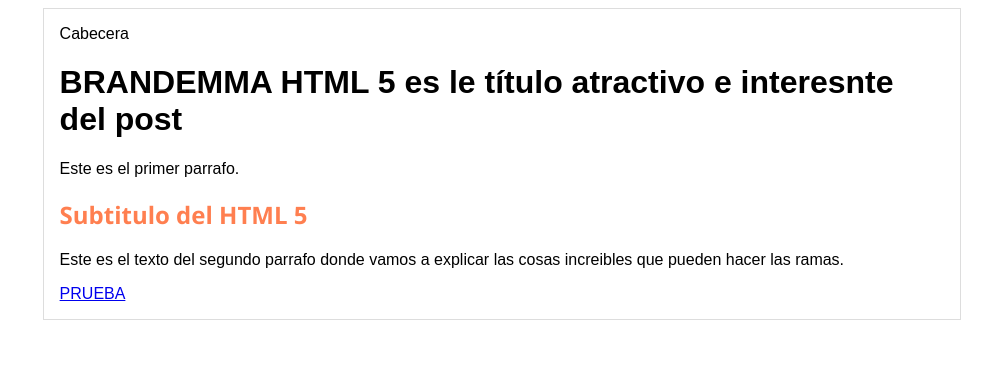
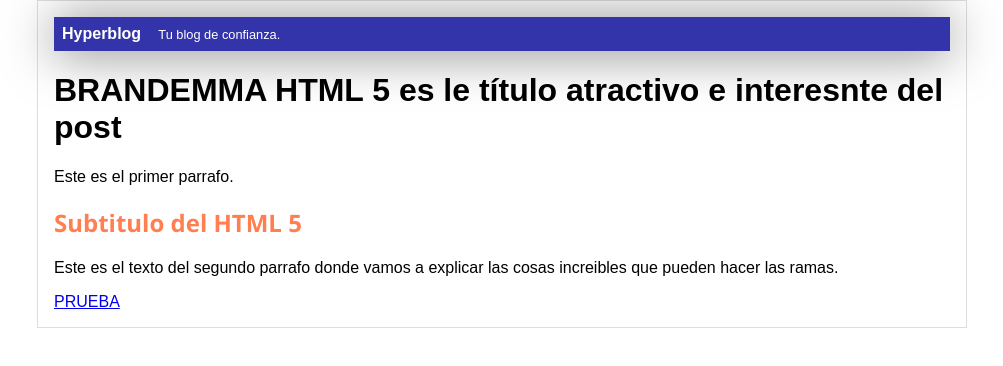
Before and after one commit to rockerny/hyperblog, a plain HTML site: page index.html in a window 1280 px wide. Shown: the whole page, without its empty margins (138-1141 px from the left). Drawn offline with Linux system fonts and the light colour scheme.

Commit message:
Finalizada la cabecera con fondo azul

```diff
--- a/css/estilo.css
+++ b/css/estilo.css
@@ -4,12 +4,33 @@ body{
     text-align: left;
     font-family: "Arial";
     font-size: 16px;
+    margin: 0;
+    padding: 0;
 
 }
+
+#cabecera{
+
+    background: #33A;
+    box-shadow: 0px 2px 50px 0px rgba(0,0,0,0.5);
+    color:white;
+    font-weight: bold;
+    margin:0;
+    padding:0.5em;
+}
+
+#cabecera #tagline{
+
+    padding: 0 0 0 1em;
+    font-weight: normal;
+    font-size: 0.8em;
+
+}
+
 #container{
 
     width: 70%;
-    padding: 1em;
+    padding: 1em ;
     text-align: left;
     border: 1px solid #DDD;
     margin: 0 auto;
--- a/index.html
+++ b/index.html
@@ -12,7 +12,7 @@
     <body>
         <div id="container">
             <div id="cabecera">
-                Cabecera
+                Hyperblog <span id="tagline">Tu blog de confianza.</span>
             </div>
             <h1>BRANDEMMA HTML 5 es le título atractivo e interesnte del post</h1>
             <p>Este es el primer parrafo.</p>
```
